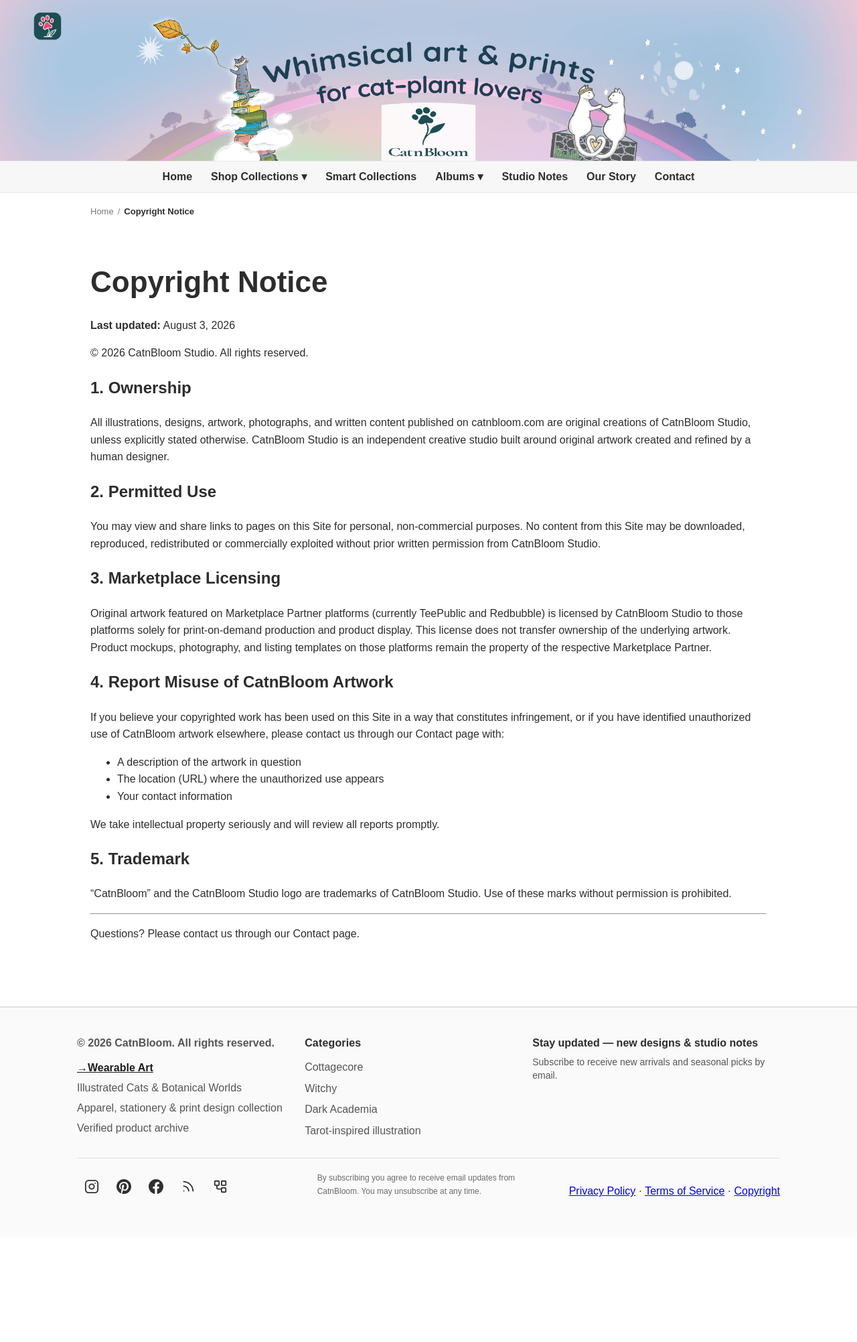
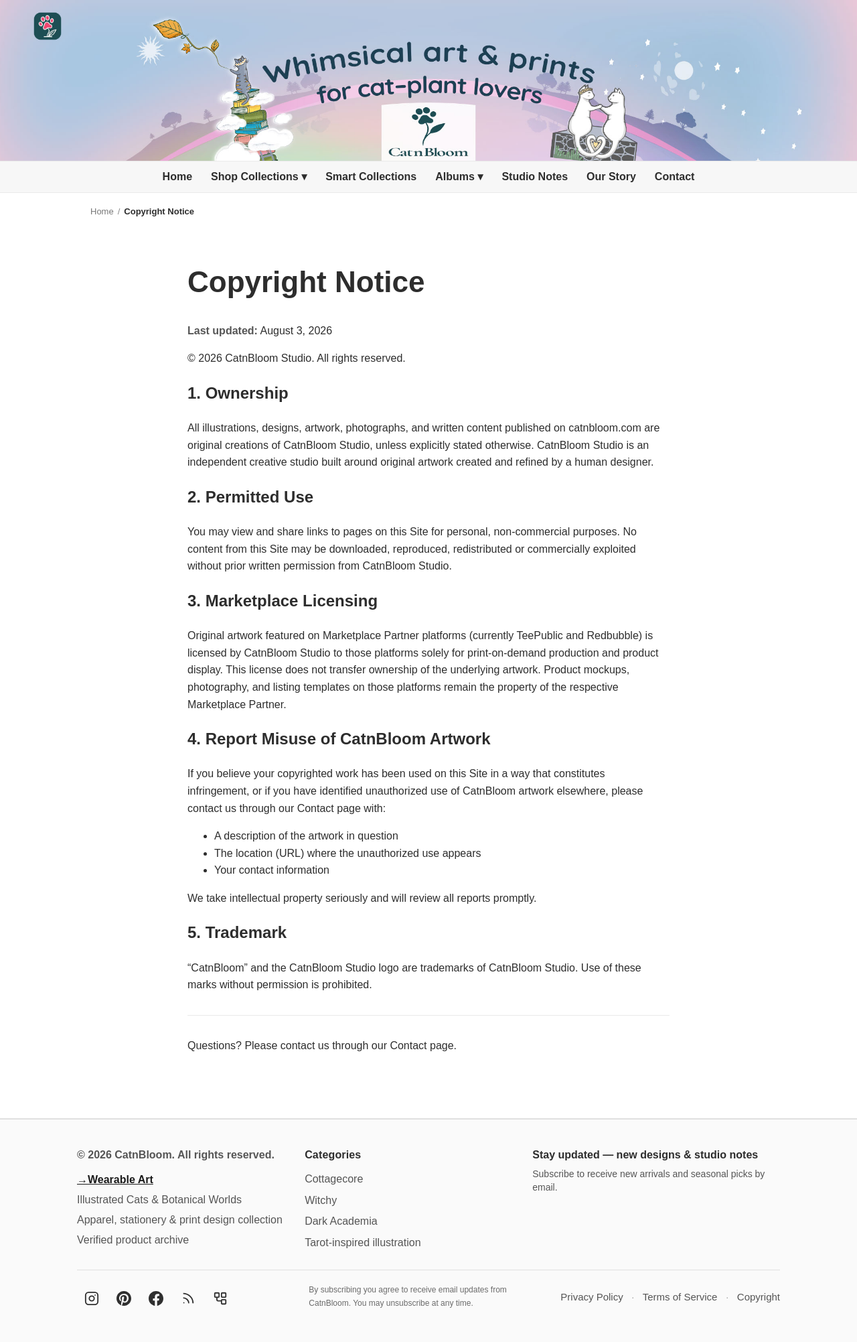
Before and after one commit to MarinPol/catnbloom.com, a Jekyll site: the page built from copyright.md, in a window 1280 px wide. Shown: the whole page at 67% size. Built offline with Jekyll 4.4.1, drawn with Linux system fonts in a browser that asks for light colours; nearby versions of some CDN libraries; before the commit the page ends 1847 px from its top, so only the background shows below that.

Commit message:
Add files via upload

```diff
--- a/assets/css/style.css
+++ b/assets/css/style.css
@@ -2177,3 +2177,59 @@
     gap: var(--space-4, 32px);
   }
 }
+
+
+/* =========================
+LEGAL PAGE
+========================= */
+
+.legal-page {
+  display: block;
+}
+
+.legal-content {
+  width: 100%;
+  max-width: var(--content-width, 720px);
+  margin: 0 auto;
+}
+
+.legal-content h1 {
+  margin-bottom: var(--space-3, 24px);
+}
+
+.legal-content > p:first-of-type strong {
+  color: var(--text-secondary);
+  font-weight: 600;
+}
+
+.legal-content hr {
+  border: none;
+  border-top: 1px solid var(--border-light);
+  margin: var(--space-4, 32px) 0;
+}
+
+@media (max-width: 768px) {
+  .legal-content {
+    padding: 0 var(--space-2, 16px);
+  }
+}
+
+.footer-legal-links {
+  margin-top: var(--space-1, 8px);
+  font-size: var(--font-caption, 0.85rem);
+  color: var(--text-secondary);
+}
+
+.footer-legal-links a {
+  color: var(--text-secondary);
+  text-decoration: none;
+}
+
+.footer-legal-links a:hover {
+  text-decoration: underline;
+}
+
+.footer-legal-links span {
+  margin: 0 var(--space-1, 8px);
+  opacity: 0.5;
+}
```
